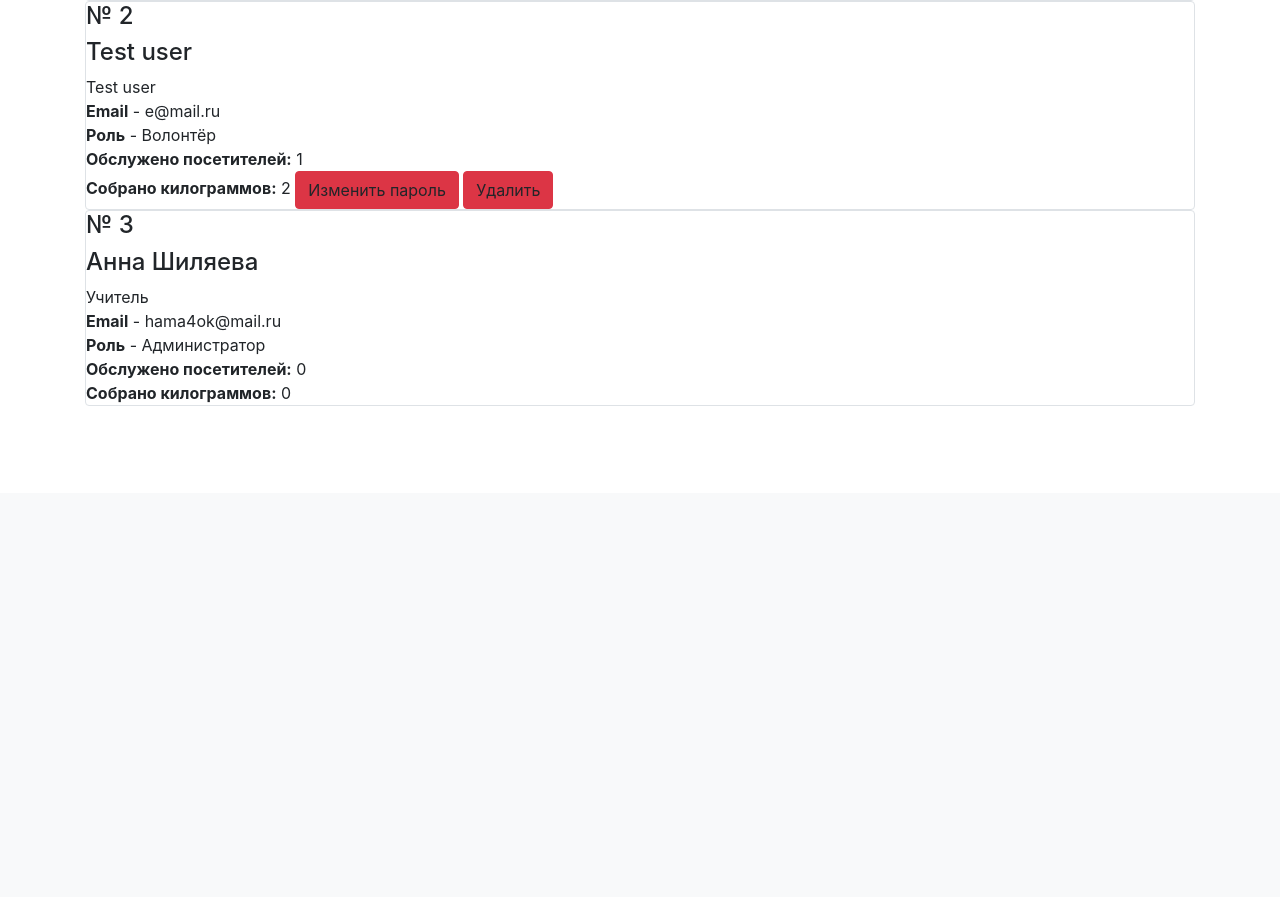
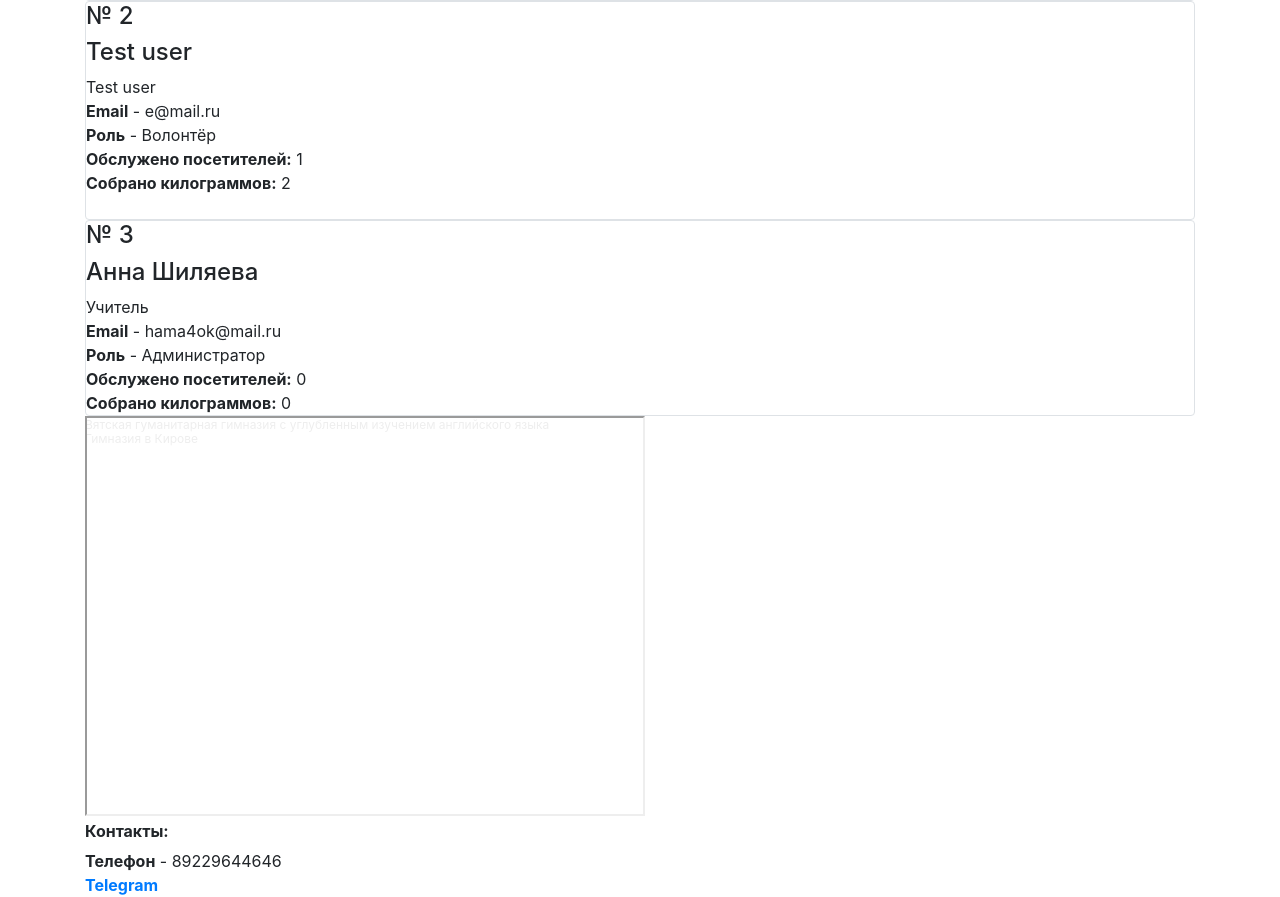
Before and after one commit to mc-Daniil/Flask_project, a Flask app: page /users in a window 1280 px wide. Shown: the part 307-1204 px from the top of the page. Before the commit the page ends 713 px from the top, so only its background shows below. Run offline with Flask 3, Linux system fonts and the light colour scheme; a user stored in the database is signed in; data comes from the database, SQL or seed files in the repository; both versions use the stored data as it was before the commit; some libraries are stand-ins or nearby versions.

Commit message:
Map and contacts

```diff
--- a/server.py
+++ b/server.py
@@ -1,4 +1,4 @@
-from flask import Flask, render_template, redirect
+from flask import Flask, render_template, redirect, request, abort
 from data import db_session
 from data.kilograms import Kilograms
 from forms.user import RegisterForm, LoginForm
@@ -32,7 +32,6 @@ def login():
                                message="Неправильный логин или пароль",
                                form=form)
     return render_template('login.html', title='Авторизация', form=form)
-
 
 
 @app.route("/stats")
--- a/templates/base.html
+++ b/templates/base.html
@@ -34,6 +34,12 @@
 
 <main role="main" class="container">
     {% block content %}{% endblock %}
+    <div style="position:relative;overflow:hidden;"><a href="https://yandex.ru/maps/org/vyatskaya_gumanitarnaya_gimnaziya_s_uglublennym_izucheniyem_angliyskogo_yazyka/242665774091/?utm_medium=mapframe&utm_source=maps" style="color:#eee;font-size:12px;position:absolute;top:0px;">Вятская гуманитарная гимназия с углубленным изучением английского языка</a><a href="https://yandex.ru/maps/46/kirov/category/gymnasium/184106234/?utm_medium=mapframe&utm_source=maps" style="color:#eee;font-size:12px;position:absolute;top:14px;">Гимназия в Кирове</a><iframe src="https://yandex.ru/map-widget/v1/?indoorLevel=1&ll=49.677390%2C58.600535&mode=search&oid=242665774091&ol=biz&z=17.34" width="560" height="400" frameborder="1" allowfullscreen="true" style="position:relative;"></iframe></div>
+    <h6><b>Контакты:</b></h6>
+    <div>
+        <b>Телефон</b> - 89229644646</br>
+        <b><a href="https://t.me/mc_Danik">Telegram</a></b>
+    </div>
 </main>
 </body>
 </html>
--- a/templates/users.html
+++ b/templates/users.html
@@ -19,9 +19,7 @@
             <b>Обслужено посетителей:</b> {{item.got_pupils}}
             </br>
             <b>Собрано килограммов:</b> {{item.got}}
-            {% if current_user.is_admin and not item.is_admin%}
-            <a class="btn btn-danger"> Изменить пароль</a>
-            <a class="btn btn-danger">Удалить</a>
+            {% if current_user.is_admin and not item.is_admin%}</br>
             {% endif %}
             </br>
         </div>
```
Also changed, not shown: db/base.db.
